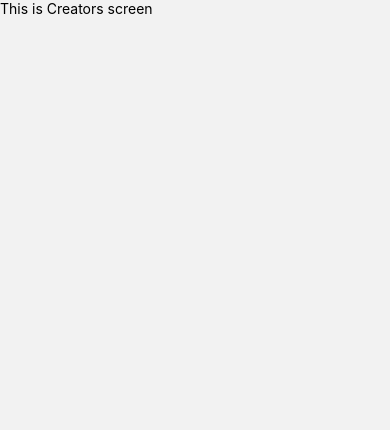
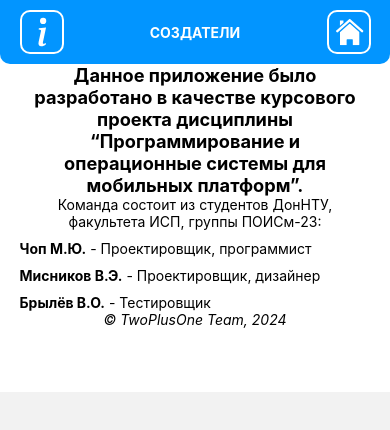
Before and after one commit to chopsqd/adjust-yourself, a React Native app: screen /Creators in a window 390 px wide. Shown: the top 430 px of the page. Built offline with nearby package versions, Linux system fonts and the light colour scheme.

Commit message:
Finished with the Creators screen

```diff
--- a/AppNavigator.tsx
+++ b/AppNavigator.tsx
@@ -50,7 +50,7 @@ const AppNavigator = () => {
 
    return (
       <NavigationContainer>
-         <Stack.Navigator initialRouteName={"Home"}>
+         <Stack.Navigator initialRouteName={"Creators"}>
             <Stack.Screen
                name={"Home"}
                component={Home}
--- a/screens/Creators/Creators.component.tsx
+++ b/screens/Creators/Creators.component.tsx
@@ -1,11 +1,89 @@
 import React from "react"
-import { View, Text } from "react-native"
+import { View, Text, Alert } from "react-native"
+import { useAppSelector } from "../../store/hooks"
+import { selectSettings } from "../../store/slices/main"
+import { AppHeader, AppLayout } from "../../ui-kit"
+import { INavigationProp } from "../../AppNavigator"
+import { styles } from "./Creators.style"
+import { ThemeEnum } from "../../services/StorageService/Storage.types"
 
-const Creators = () => {
+interface ICreatorsProps {
+   navigation: INavigationProp
+}
+
+const Creators: React.FC<ICreatorsProps> = ({ navigation }) => {
+   const { fontSize, accent, theme } = useAppSelector(selectSettings)
+
+   const onInfoPress = () => {
+      Alert.alert(
+         "Adjust Yourself",
+         "Добро пожаловать!\nВ этом приложении ты можешь изучить основы языка JavaScript"
+      )
+   }
+
+   const baseStyle = {
+      fontSize,
+      color: theme === ThemeEnum.dark ? "#FFF" : "#000"
+   }
 
    return (
-      <View>
-         <Text>This is Creators screen</Text>
+      <View
+         style={{
+            backgroundColor: theme
+         }}
+      >
+         <AppHeader
+            onInfoPress={onInfoPress}
+            navigation={navigation}
+            title={"СОЗДАТЕЛИ"}
+            bgColor={accent}
+            fontSize={fontSize}
+         />
+         <AppLayout theme={theme}>
+            <View style={styles.container}>
+               <View>
+                  <Text
+                     style={[
+                        styles.title,
+                        {
+                           color: theme === ThemeEnum.dark ? "#FFF" : "#000",
+                           fontSize: fontSize * 1.3
+                        }
+                     ]}
+                  >
+                     Данное приложение было разработано в качестве курсового проекта дисциплины
+                     “Программирование и операционные системы для мобильных платформ”.
+                  </Text>
+               </View>
+
+               <View style={styles.creatorsList}>
+                  <Text
+                     style={[
+                        styles.subtitle,
+                        baseStyle
+                     ]}
+                  >
+                     Команда состоит из студентов ДонНТУ, факультета ИСП, группы ПОИСм-23:
+                  </Text>
+                  <Text style={baseStyle}>
+                     <Text style={{ fontWeight: "bold" }}>Чоп М.Ю.</Text> - Проектировщик, программист
+                  </Text>
+                  <Text style={baseStyle}>
+                     <Text style={{ fontWeight: "bold" }}>Мисников В.Э.</Text> - Проектировщик, дизайнер
+                  </Text>
+                  <Text style={baseStyle}>
+                     <Text style={{ fontWeight: "bold" }}>Брылёв В.О.</Text> - Тестировщик
+                  </Text>
+               </View>
+
+               <View>
+                  <Text style={[
+                     styles.copyrights,
+                     baseStyle
+                  ]}>© TwoPlusOne Team, 2024</Text>
+               </View>
+            </View>
+         </AppLayout>
       </View>
    )
 }
--- /dev/null
+++ b/screens/Creators/Creators.style.ts
@@ -0,0 +1,25 @@
+import { StyleSheet } from "react-native"
+
+export const styles = StyleSheet.create({
+   container: {
+      height: "90%",
+      flexDirection: "column",
+      justifyContent: "space-around"
+   },
+   title: {
+      textAlign: "center",
+      fontWeight: "bold"
+   },
+   subtitle: {
+      textAlign: "center"
+   },
+   creatorsList: {
+      flexDirection: "column",
+      justifyContent: "space-around",
+      gap: 10
+   },
+   copyrights: {
+      fontStyle: "italic",
+      textAlign: "center"
+   }
+})
--- a/screens/Home/Home.component.tsx
+++ b/screens/Home/Home.component.tsx
@@ -1,5 +1,5 @@
 import React from "react"
-import { Image, View, Alert } from "react-native"
+import { Image, View } from "react-native"
 import { INavigationProp } from "../../AppNavigator"
 import AppLayout from "../../ui-kit/AppLayout/AppLayout.component"
 import { AppButton } from "../../ui-kit"
@@ -53,10 +53,7 @@ const Home: React.FC<IHomeProps> = ({ navigation }) => {
          <View style={styles.buttons}>
             <AppButton
                onPress={() => {
-                  Alert.alert(
-                     "Adjust Yourself",
-                     "Добро пожаловать!\nВ этом приложении ты можешь изучить основы языка JavaScript"
-                  )
+                  navigation.navigate("Creators")
                }}
                title={"info"}
                bgColor={accent}
--- a/screens/Settings/Settings.component.tsx
+++ b/screens/Settings/Settings.component.tsx
@@ -47,7 +47,16 @@ const Settings: React.FC<ISettingsProps> = ({ navigation }) => {
          />
          <AppLayout theme={theme}>
             <View style={styles.row}>
-               <Text style={styles.text}>ТЕМА</Text>
+               <Text
+                  style={[
+                     styles.text,
+                     {
+                        color: theme === ThemeEnum.dark ? "#FFF" : "#000"
+                     }
+                  ]}
+               >
+                  ТЕМА
+               </Text>
                <Switch
                   trackColor={{
                      false: ThemeEnum.dark,
@@ -62,7 +71,16 @@ const Settings: React.FC<ISettingsProps> = ({ navigation }) => {
             </View>
 
             <View style={styles.row}>
-               <Text style={styles.text}>АКЦЕНТ</Text>
+               <Text
+                  style={[
+                     styles.text,
+                     {
+                        color: theme === ThemeEnum.dark ? "#FFF" : "#000"
+                     }
+                  ]}
+               >
+                  АКЦЕНТ
+               </Text>
                <View style={styles.accents}>
                   {Object.keys(ColorsEnum).map((key, index) => {
                      const color = ColorsEnum[key as keyof typeof ColorsEnum]
@@ -84,7 +102,16 @@ const Settings: React.FC<ISettingsProps> = ({ navigation }) => {
             </View>
 
             <View style={styles.row}>
-               <Text style={styles.text}>ШРИФТ</Text>
+               <Text
+                  style={[
+                     styles.text,
+                     {
+                        color: theme === ThemeEnum.dark ? "#FFF" : "#000"
+                     }
+                  ]}
+               >
+                  ШРИФТ
+               </Text>
                <AppFontRange
                   value={fontSizeEnumValues.indexOf(fontSize.toString())}
                   onChange={(e: number) => {
```
